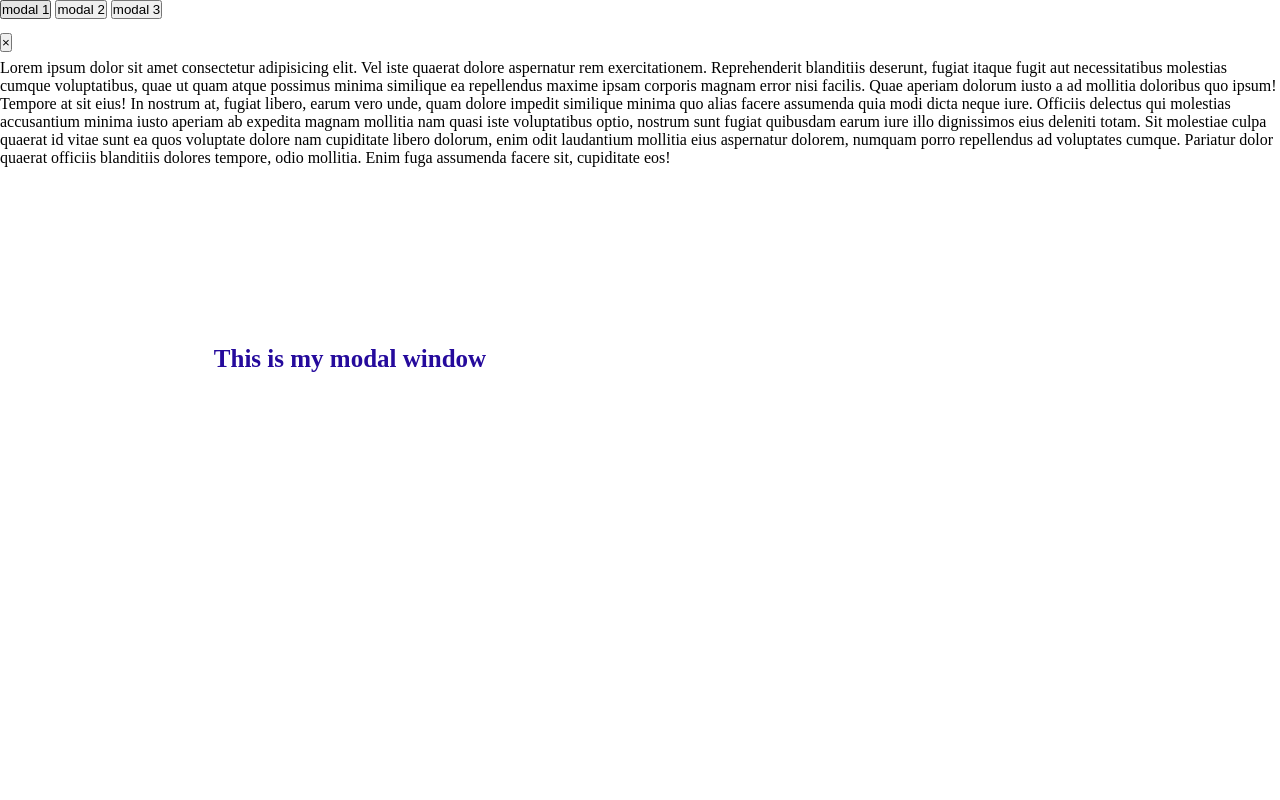
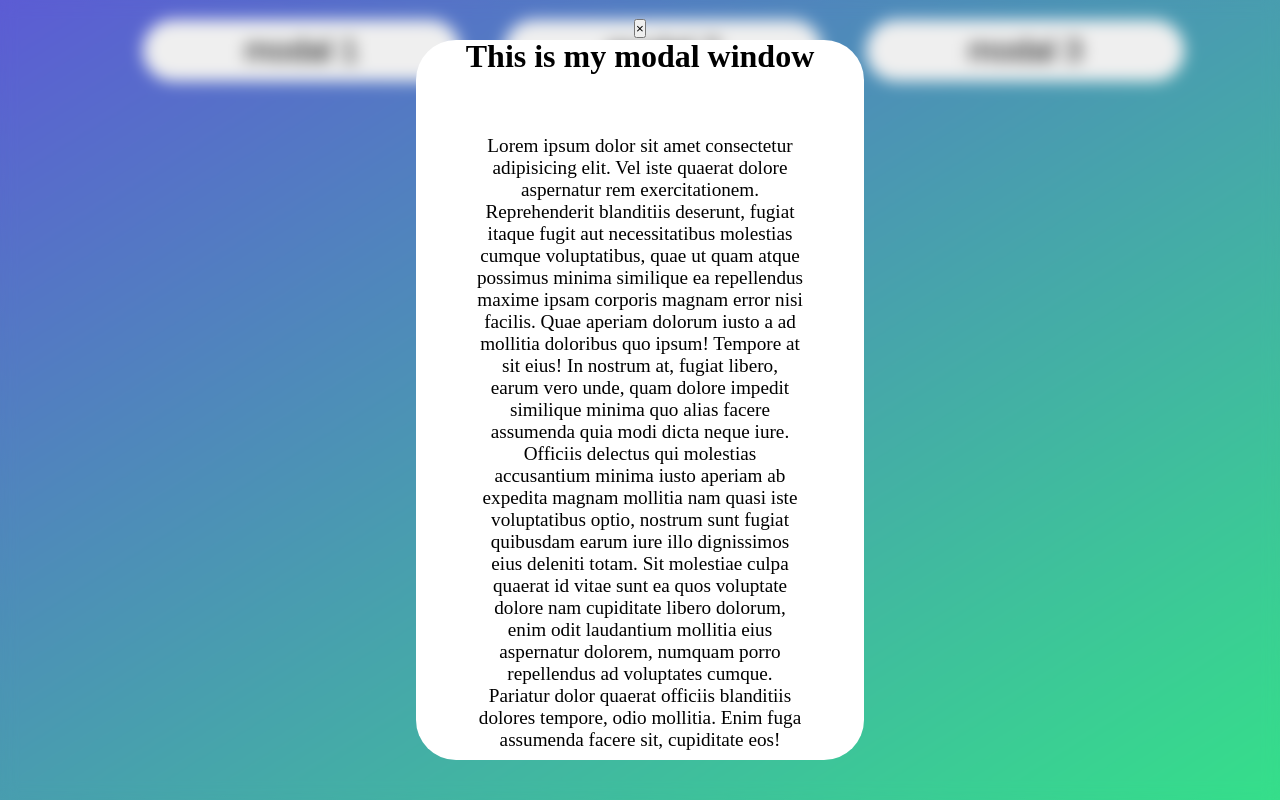
Before and after one commit to UjjawalGu/Modal--window, a plain HTML site: page index.html in a window 1280 px wide. Both pictures are taken after a click on the button "modal 1". Drawn offline with Linux system fonts and the light colour scheme.

Commit message:
Update style.css

```diff
--- a/style.css
+++ b/style.css
@@ -1,87 +1,79 @@
 *{
     margin: 0;
     padding: 0;
+    box-sizing: border-box;
 }
-.body{
-    background : linear-gradient(to right bottom, rgb(30, 228, 145), rgb(66, 23, 219));
+body{
+    background: linear-gradient(to right bottom, rgb(92, 92, 212) 0%, rgb(53, 223, 138) );
     height: 100vh;
-    width: 100vw;
+    width: 100%;
+
     background-repeat: no-repeat;
     background-size: cover;
 }
-.primary-heading{
-    color: rgb(250, 250, 250);
-    font-size: 70px;
+.btn{
+    padding: 10px;
+    padding-left: 100px;
+    padding-right: 100px;
+    border-radius: 80px;
+    border: 2px solid #fff;
+    margin: 20px;
+    cursor: pointer;
+    display: inline-block;
+    font-size: 2rem;
+    position: relative;
+    top: 50%;
+    left: 22%;
+    transform: translate(-50%);
+
+}
+.modal{
+    background-color: #fff;
+    padding: 30px;
+    display: flex;
+    justify-content: center;
+    align-items: center;
+    height: 90%;
+    width: 35%;
     position: absolute;
-    top: 25%;
-    left: 25%;
+    top: 50%;
+    left: 50%;
+    transform: translate(-50%, -50%);
+    border-radius: 40px;
+    z-index: 10;
+    flex-direction: column;
 
-    border: 3px solid rgb(68, 18, 126);
-    border-radius: 60px;
-    padding: 15px;
-}
-.secret{
-    font-size: 150px;
-    color: aliceblue;
-    position: absolute;
-    top: 3%;
-    left: 45%;
-    border: 1.5px solid #fff;
-    padding: 5px;
-    padding-left: 25px;
-    padding-right: 25px;
+
+
 }
 .heading{
-    position: relative;
-    top: 40vh;
-    left: 15vw;
-    border: 1.5px solid white;
-    border-radius: 5px;
-    color: rgb(37, 10, 156);
-    font-size: 25px;
-    display: inline-block;
-    padding: 5px;
+    padding-bottom: 30px;
+    text-align: center;
+
+
+
 }
-.guess{
-position: relative;
-top: 47vh;
-left: 15vw;
-height: 30px;
-width: 200px;
-border-radius: 30px;
-border: 2px solid rgb(40, 6, 102);
-padding: 5px;
-}
-.Submit{
-    position: absolute;
-    top : 50.5vh;
-    left : 18vw;
-    height: 25px;
-    width: 80px;
-    padding: 5px;
-    border: 1px solid transparent;
-    background-color: rgb(93, 83, 236);
-    border-radius: 20px;
-    color: aliceblue;
-    font-weight: bold;
-    cursor: pointer;
+.text{
+    text-align: center;
+    font-size: larger;
+    padding: 30px;
+
+
 
 }
 
-.right{
-    color: #fff;
-    font-size: 30px;
-    position: relative;
-    top: 41vh;
-    left: 75vw;
-}
-.score{
-position: absolute;
-top: 40%;
-    left: 8%;
-}
-.high-score{
-    position: absolute;
-    top: 71%;
-    left: 15%;
-}
+.overlay{
+  backdrop-filter: blur(8px);
+  position: absolute;
+  top: 0;
+  left: 0;
+  height: 100%;
+  width: 100%;
+  z-index: 5;
+
+
+  background-size: cover;
+
+} .hidden{
+     display: none;
+ }
```
